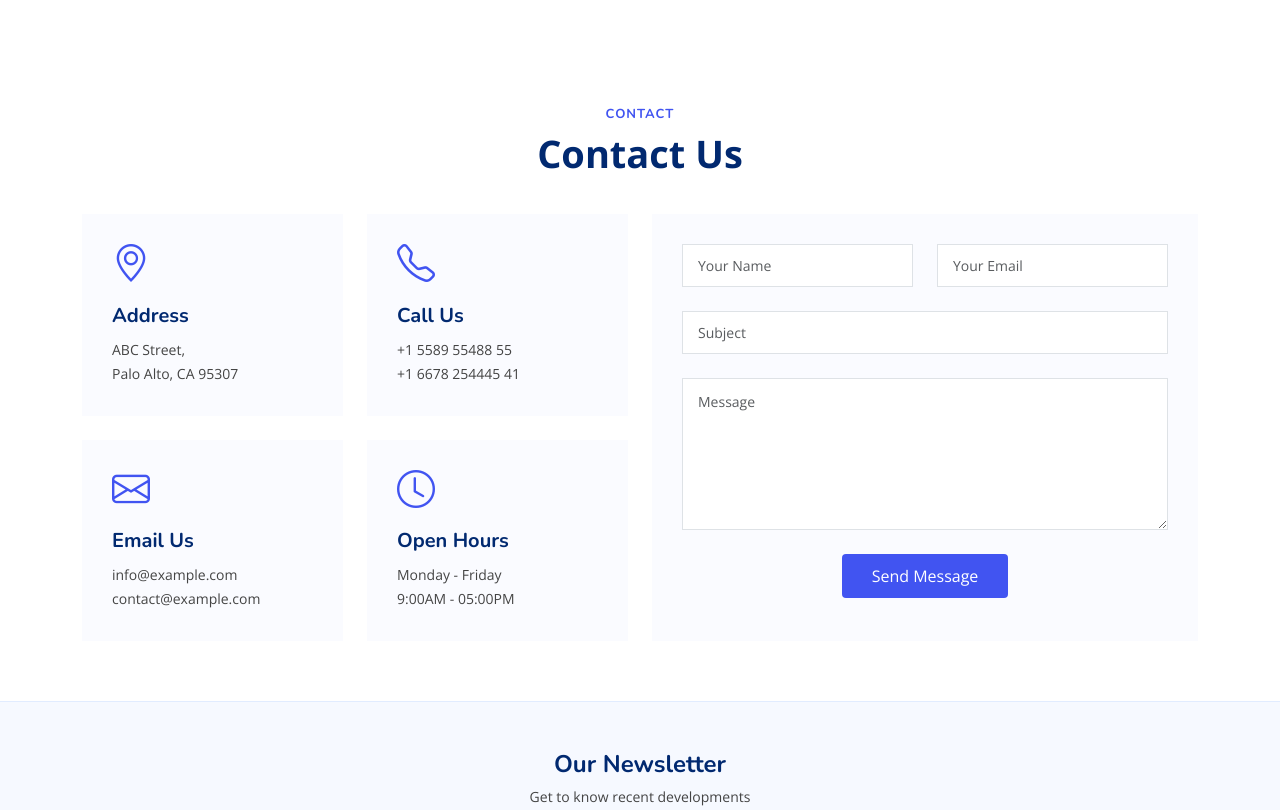
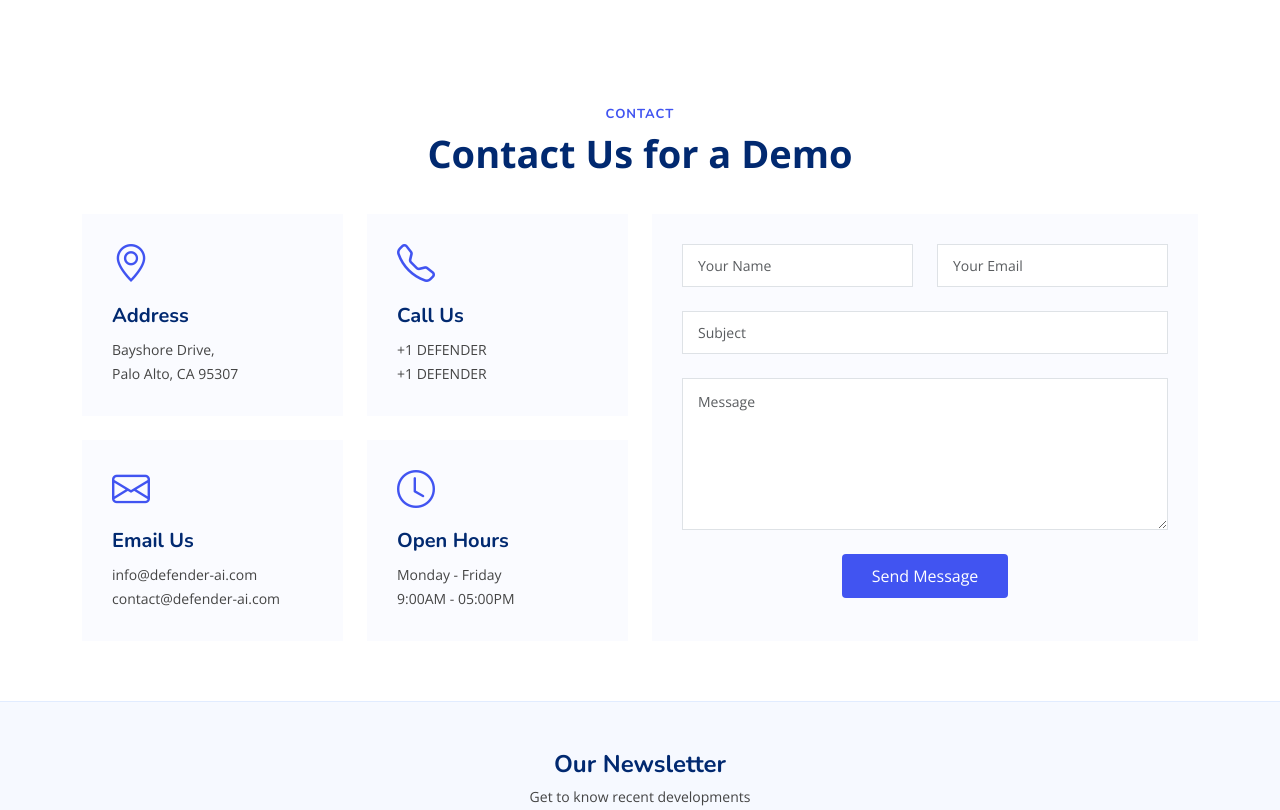
Before and after one commit to defenderai/defenderai.github.io, a plain HTML site: page index.html in a window 1280 px wide. Shown: the part 8760-9570 px from the top of the page. Drawn offline with nearby package versions, Linux system fonts and the light colour scheme.

Commit message:
updated index page

```diff
--- a/index.html
+++ b/index.html
@@ -794,7 +794,7 @@
 
         <header class="section-header">
           <h2>Contact</h2>
-          <p>Contact Us</p>
+          <p>Contact Us for a Demo</p>
         </header>
 
         <div class="row gy-4">
@@ -806,21 +806,21 @@
                 <div class="info-box">
                   <i class="bi bi-geo-alt"></i>
                   <h3>Address</h3>
-                  <p>ABC Street,<br>Palo Alto, CA 95307</p>
+                  <p>Bayshore Drive,<br>Palo Alto, CA 95307</p>
                 </div>
               </div>
               <div class="col-md-6">
                 <div class="info-box">
                   <i class="bi bi-telephone"></i>
                   <h3>Call Us</h3>
-                  <p>+1 5589 55488 55<br>+1 6678 254445 41</p>
+                  <p>+1 DEFENDER<br>+1 DEFENDER</p>
                 </div>
               </div>
               <div class="col-md-6">
                 <div class="info-box">
                   <i class="bi bi-envelope"></i>
                   <h3>Email Us</h3>
-                  <p>info@example.com<br>contact@example.com</p>
+                  <p>info@defender-ai.com<br>contact@defender-ai.com</p>
                 </div>
               </div>
               <div class="col-md-6">
@@ -939,8 +939,8 @@
               ABC Street <br>
               Palo Alto, CA 95377<br>
               United States <br><br>
-              <strong>Phone:</strong> +1 5589 55488 55<br>
-              <strong>Email:</strong> info@example.com<br>
+              <strong>Phone:</strong> +1 DEFENDER<br>
+              <strong>Email:</strong> info@defender-ai.com<br>
             </p>
 
           </div>
```
